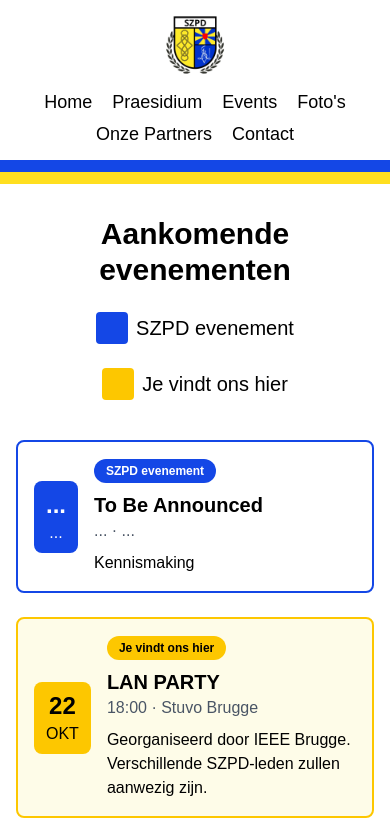
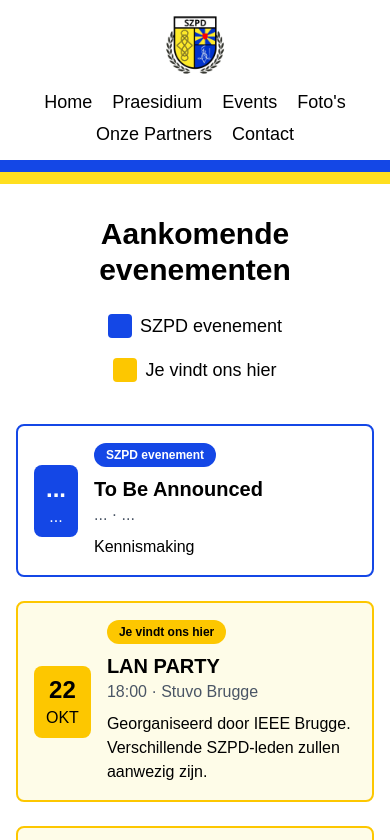
Before and after one commit to seppejoije-ux/seppejoije-ux.github.io, a Next.js app: page /events in a window 390 px wide. Shown: the top 840 px of the page. Built offline with nearby package versions, Linux system fonts and the light colour scheme.

Commit message:
Foto slider toegevoegd

```diff
--- a/app/events/page.tsx
+++ b/app/events/page.tsx
@@ -92,18 +92,20 @@ export default function Events() {
         Aankomende evenementen
       </h1>
 
+
+
         {/* Legende */}
-      <div className="flex justify-center gap-6 mb-10 flex-wrap">
+        <div className="flex flex-col sm:flex-row justify-center items-center gap-4 sm:gap-6 mb-10">
           <div className="flex items-center gap-2">
-          <div className="w-8 h-8 bg-blue-700 rounded"></div>
-          <span className="text-xl sm:text-2xl font-medium">
+            <div className="w-6 h-6 sm:w-8 sm:h-8 bg-blue-700 rounded shrink-0"></div>
+            <span className="text-lg sm:text-2xl font-medium">
               SZPD evenement
             </span>
           </div>
 
           <div className="flex items-center gap-2">
-          <div className="w-8 h-8 bg-yellow-400 rounded"></div>
-          <span className="text-xl sm:text-2xl font-medium">
+            <div className="w-6 h-6 sm:w-8 sm:h-8 bg-yellow-400 rounded shrink-0"></div>
+            <span className="text-lg sm:text-2xl font-medium">
               Je vindt ons hier
             </span>
           </div>
```
Lines whose indentation alone changed are shown as unchanged.
